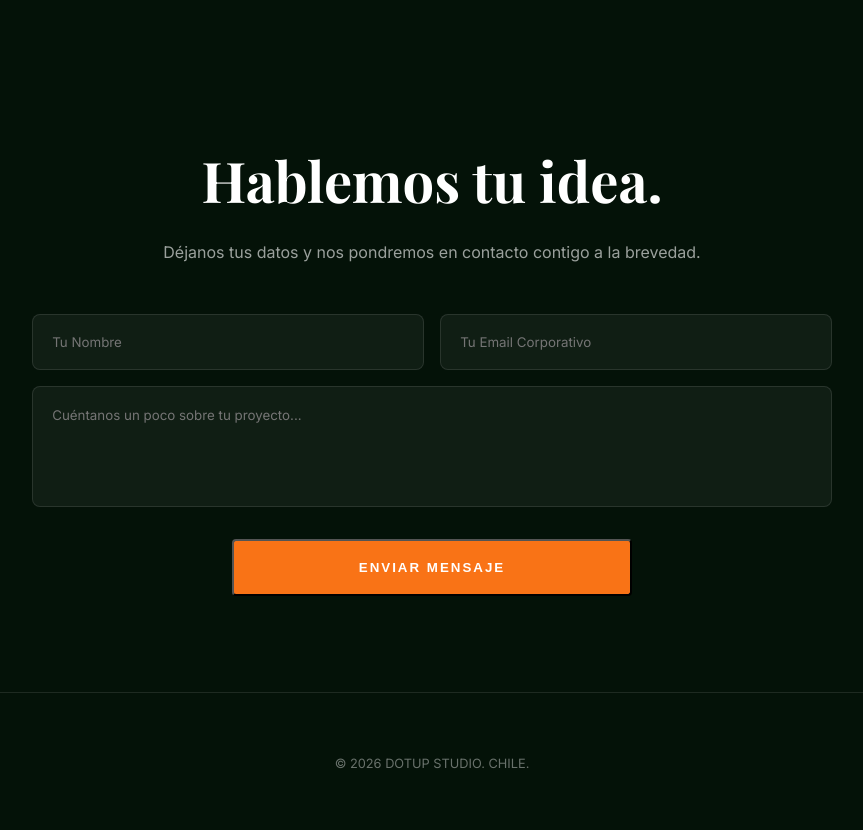
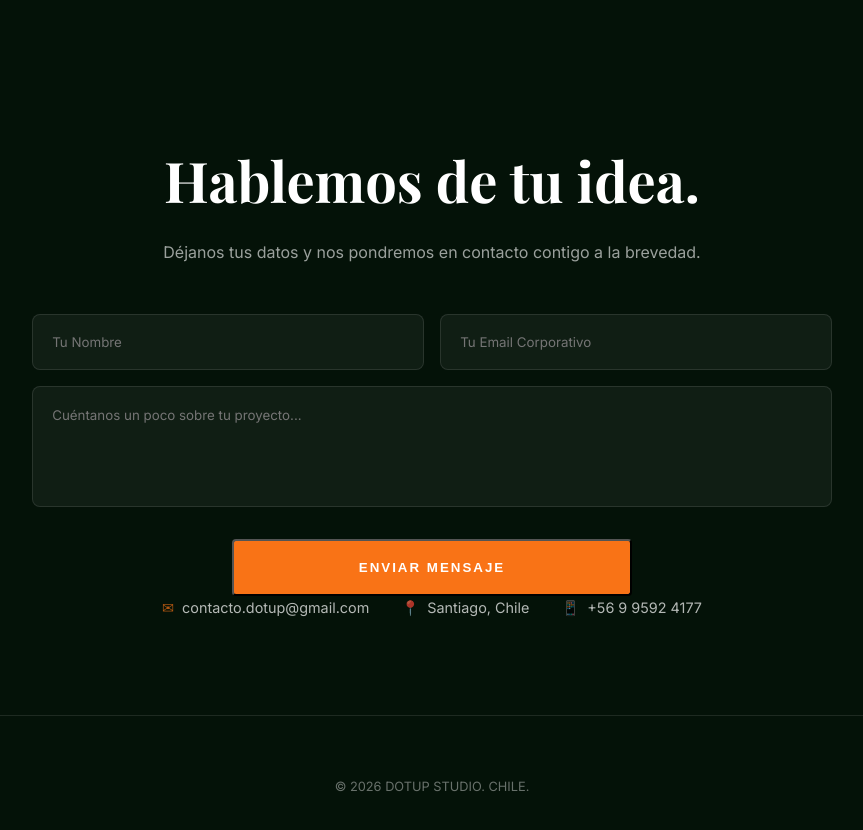
Before and after one commit to DotUp-Chile/edited-dotup, a plain HTML site: page index.html in a window 1280 px wide. Shown: the part 3040-3870 px from the top of the page, without its empty margins (208-1071 px from the left). Drawn offline with nearby package versions, Linux system fonts and the light colour scheme.

Commit message:
index.html

```diff
--- a/index.html
+++ b/index.html
@@ -300,7 +300,7 @@
 
    <section id="contacto" class="reveal">
         <div style="width: 100%; max-width: 800px; margin: 0 auto; text-align: center;">
-            <h2 style="margin-bottom: 1rem;">Hablemos tu idea<span>.</span></h2>
+            <h2 style="margin-bottom: 1rem;">Hablemos de tu idea<span>.</span></h2>
             <p style="opacity: 0.6; margin-bottom: 3rem;">Déjanos tus datos y nos pondremos en contacto contigo a la brevedad.</p>
 
             <form action="https://formspree.io/f/mlgwwnjy" method="POST" style="display: flex; flex-direction: column; align-items: center; width: 100%;">
@@ -319,11 +319,23 @@
                 <button type="submit" class="btn" style="width: 100%; max-width: 400px; padding: 1.2rem; cursor: pointer; text-transform: uppercase; letter-spacing: 2px;">
                     Enviar Mensaje
                 </button>
+            <div style="display: flex; flex-wrap: wrap; justify-content: center; gap: 2rem; opacity: 0.7; font-size: 0.9rem;">
+                    <div style="display: flex; align-items: center; gap: 0.5rem;">
+                        <span style="color: var(--accent);">✉</span>
+                        <span>contacto.dotup@gmail.com</span>
+                    </div>
+                    <div style="display: flex; align-items: center; gap: 0.5rem;">
+                        <span style="color: var(--accent);">📍</span>
+                        <span>Santiago, Chile</span>
+                    </div>
+                    <div style="display: flex; align-items: center; gap: 0.5rem;">
+                        <span style="color: var(--accent);">📱</span>
+                        <span>+56 9 9592 4177</span>
+                    </div>
+                </div>
             </form>
         </div>
     </section>
-  </main>
-
   <footer style="padding: 3rem; text-align: center; border-top: 1px solid var(--glass-border);">
     <p style="opacity: 0.4; font-size: 0.8rem;">&copy; 2026 DOTUP STUDIO. CHILE.</p>
   </footer>
```
